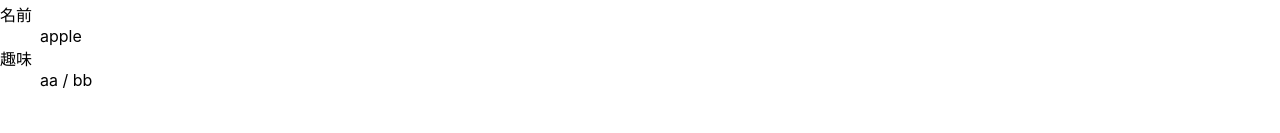
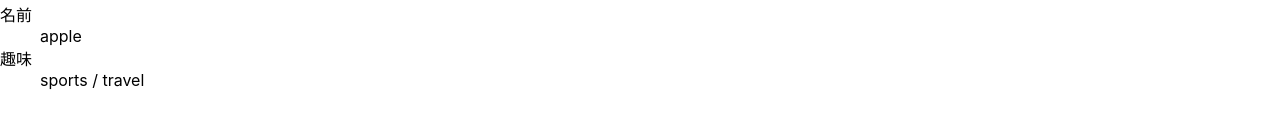
Before and after one commit to terra-namibia/react-ts-1, a React (Create React App) app: page / in a window 1280 px wide. Shown: the part 146-279 px from the top of the page. Built offline with nearby package versions, Linux system fonts and the light colour scheme.

Commit message:
refactor: rename

```diff
--- a/src/Page1.tsx
+++ b/src/Page1.tsx
@@ -57,9 +57,9 @@ export const Page1 = () => {
     .finally(() => setLoading(false));
   };
 
-  const user: User = {
+  const user1: User = {
     name: "apple",
-    hobbies: ["aa", "bb"],
+    hobbies: ["sports", "travel"],
   }
   const user2: UserProfile2 = {
     id: 1,
@@ -75,7 +75,7 @@ export const Page1 = () => {
       <button onClick={onclickAction1}>ボタン1実行</button>
       <br />
       <button onClick={onclickAction2}>ボタン2実行</button>
-      <UserProfile user={user}/>
+      <UserProfile user={user1}/>
       <br />
       <UserCard user={user2}/>
       <br />
```
